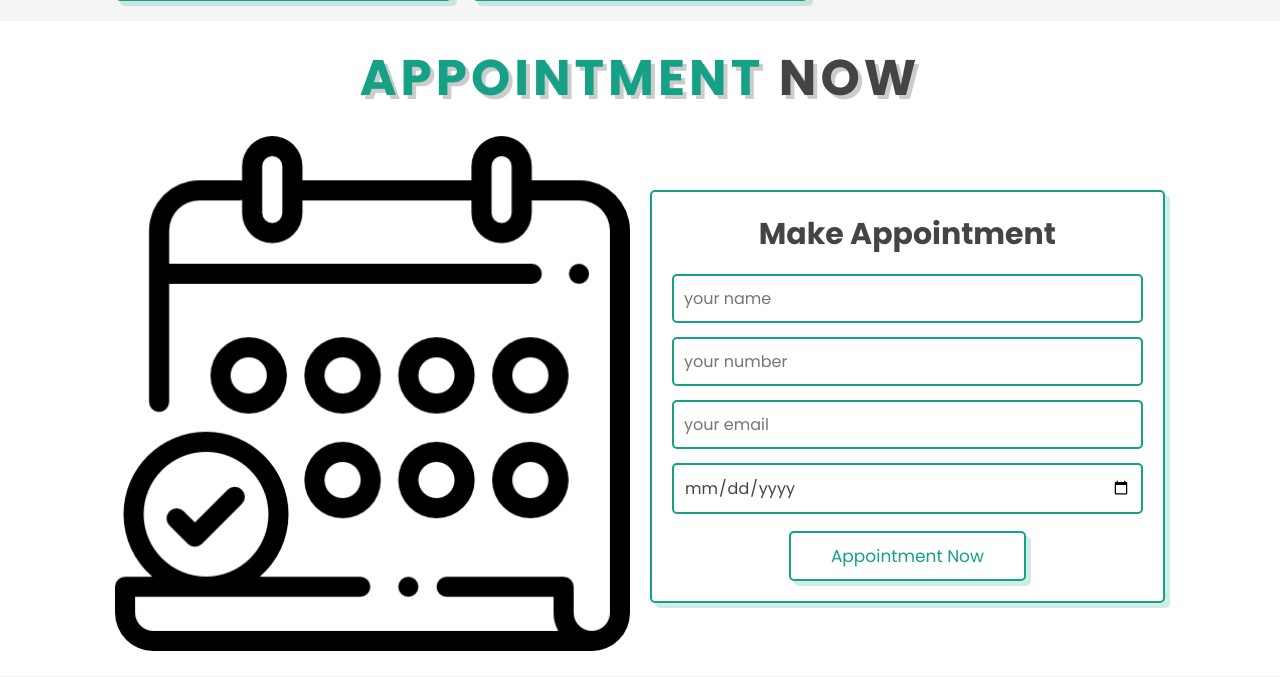
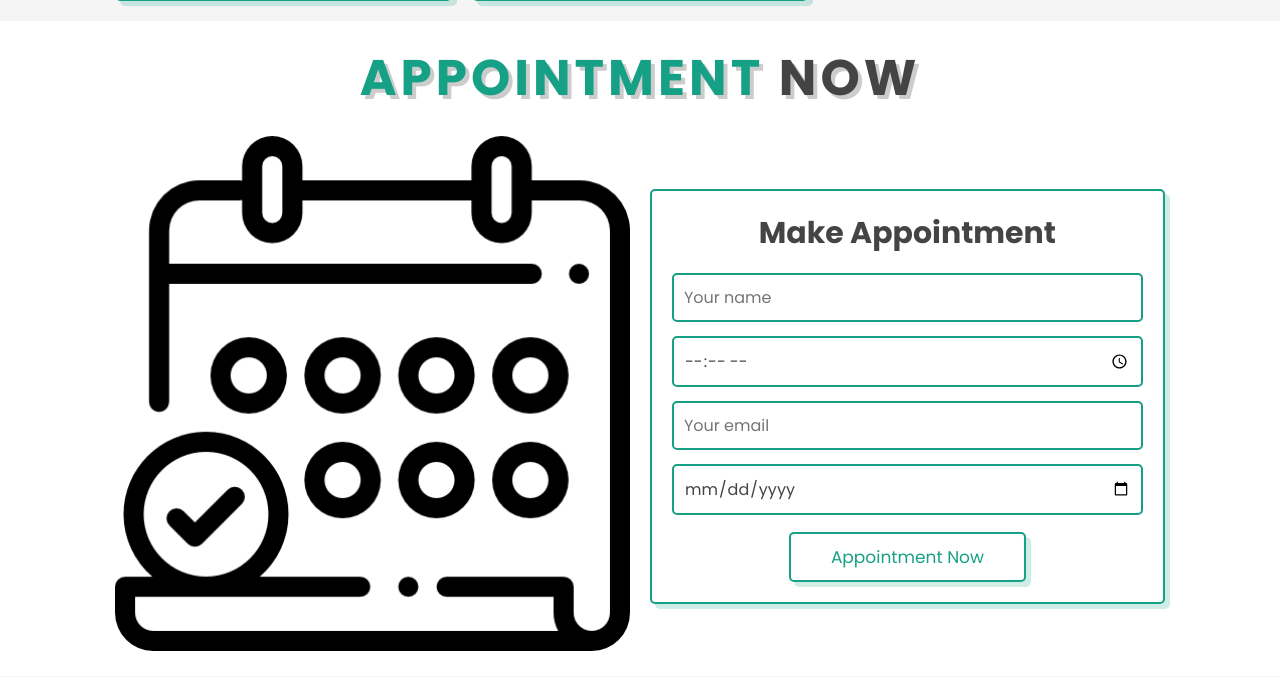
Before and after one commit to yuvan88/TARUMT-Voting-Systems, a PHP site: page / in a window 1280 px wide. Shown: the part 4307-4984 px from the top of the page. Run offline with PHP 8.4, Linux system fonts and the light colour scheme.

Commit message:
booking time

```diff
--- a/index.php
+++ b/index.php
@@ -6,20 +6,19 @@ if (isset($_POST['submit'])) {
 
     $name = mysqli_real_escape_string($conn, $_POST['name']);
     $email = mysqli_real_escape_string($conn, $_POST['email']);
-    $number = $_POST['number'];
+    $time = $_POST['time']; // Updated to handle time input
     $date = $_POST['date'];
 
-    $insert = mysqli_query($conn, "INSERT INTO `contact_form`(name, email, number, date) VALUES('$name','$email','$number','$date')") or die('query failed');
+    $insert = mysqli_query($conn, "INSERT INTO `contact_form`(name, email, time, date) VALUES('$name','$email','$time','$date')") or die('query failed');
 
     if ($insert) {
-        $message[] = 'appointment made successfully!';
+        $message[] = 'Appointment made successfully!';
     } else {
-        $message[] = 'appointment failed';
+        $message[] = 'Appointment failed';
     }
 
 }
 ?>
-
 
 <!DOCTYPE html>
 <html lang="en">
@@ -119,7 +118,6 @@ if (isset($_POST['submit'])) {
 <body>
 
     <!-- header section starts  -->
-
     <header class="header">
         <a href="#" class="logo">
             <img src="image/tarumt.png" alt="TARUMT Logo">
@@ -136,7 +134,6 @@ if (isset($_POST['submit'])) {
         </nav>
         <div id="menu-btn" class="fas fa-bars">☰</div>
     </header>
-
     <!-- header section ends -->
 
     <!-- home section starts  -->
@@ -406,12 +403,12 @@ if (isset($_POST['submit'])) {
                 }
                 ?>
 
-                <h3>make appointment</h3>
-                <input type="text" name="name" placeholder="your name" class="box">
-                <input type="number" name="number" placeholder="your number" class="box">
-                <input type="email" name="email" placeholder="your email" class="box">
-                <input type="date" name="date" class="box">
-                <input type="submit" name="submit" value="appointment now" class="btn">
+                <h3>Make Appointment</h3>
+                <input type="text" name="name" placeholder="Your name" class="box" required>
+                <input type="time" name="time" placeholder="Select time" class="box" required> <!-- Updated to time input -->
+                <input type="email" name="email" placeholder="Your email" class="box" required>
+                <input type="date" name="date" class="box" required>
+                <input type="submit" name="submit" value="Appointment Now" class="btn">
             </form>
         </div>
     </section>
@@ -571,7 +568,6 @@ if (isset($_POST['submit'])) {
 
     <!-- footer section starts  -->
     <section class="footer">
-
         <div class="box-container">
 
             <div class="box">
```
Also changed, not shown: contact_form.sql (deleted, +0 -18 lines).
